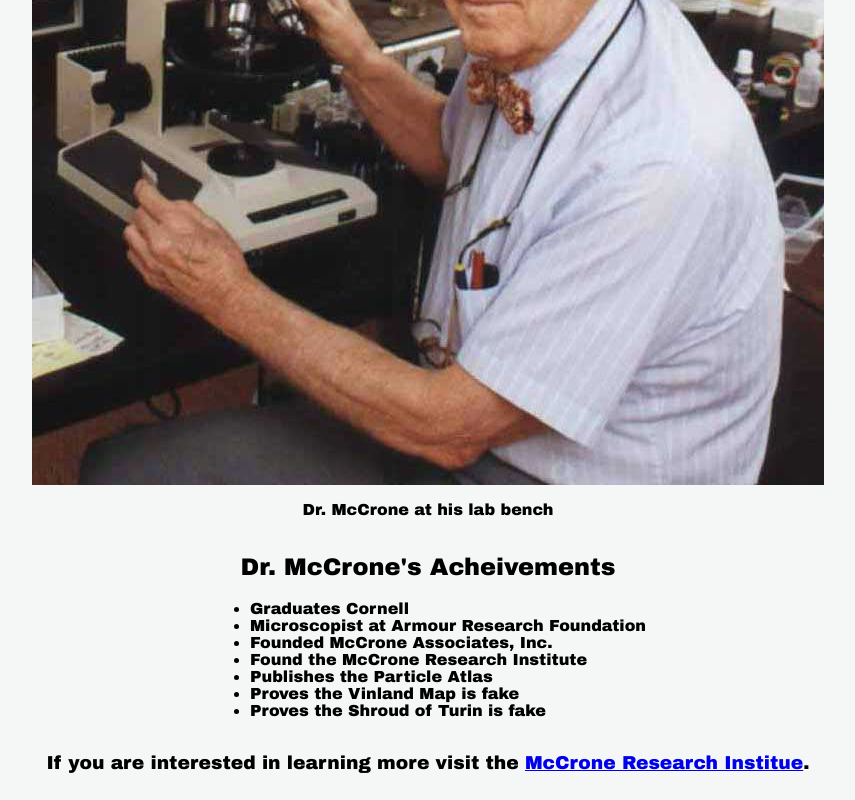
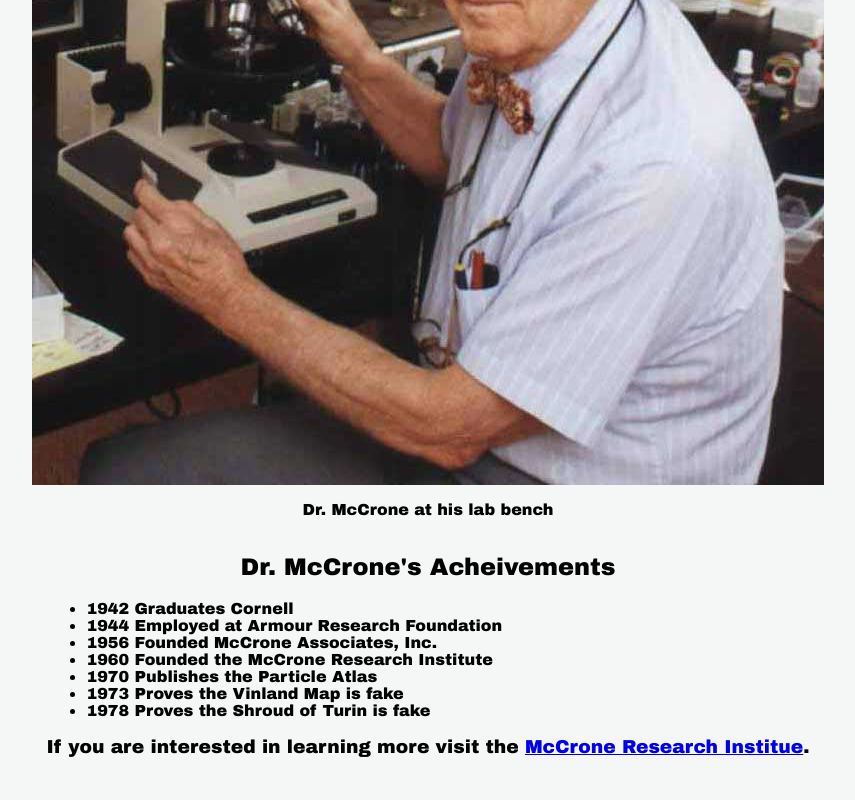
Before and after one commit to jdubs923/tribute-page, a plain HTML site: page index.html in a window 1280 px wide. Shown: the part 490-1290 px from the top of the page, without its empty margins (212-1067 px from the left). Drawn offline with Linux system fonts and the light colour scheme.

Commit message:
adds dates and groups bottom elements

```diff
--- a/index.html
+++ b/index.html
@@ -14,19 +14,21 @@
             <img id="image" src="images/walter-mccrone.jpg" alt="Photo of Dr. Walter McCrone">
             <p id="img-caption">Dr. McCrone at his lab bench</p>
         </div>
-        <div id="tribute-info">
-            <h2 id="list-title">Dr. McCrone's Acheivements</h2>
-            <ul>
-                <li>Graduates Cornell</li>
-                <li>Microscopist at Armour Research Foundation</li>
-                <li>Founded McCrone Associates, Inc.</li>
-                <li>Found the McCrone Research Institute</li>
-                <li>Publishes the Particle Atlas</li>
-                <li>Proves the Vinland Map is fake</li>
-                <li>Proves the Shroud of Turin is fake</li>
-            </ul>
+        <div class="bottom-section">
+            <div id="tribute-info">
+                <h2 id="list-title">Dr. McCrone's Acheivements</h2>
+                    <ul>
+                        <li><strong>1942</strong> Graduates Cornell</li>
+                        <li><strong>1944</strong> Employed at Armour Research Foundation</li>
+                        <li><strong>1956</strong> Founded McCrone Associates, Inc.</li>
+                        <li><strong>1960</strong> Founded the McCrone Research Institute</li>
+                        <li><strong>1970</strong> Publishes the Particle Atlas</li>
+                        <li><strong>1973</strong> Proves the Vinland Map is fake</li>
+                        <li><strong>1978</strong> Proves the Shroud of Turin is fake</li>
+                    </ul>
+            </div>
+            <h3 id="closing">If you are interested in learning more visit the <a id="tribute-link" target="_blank" href="http://www.mccroneinstitute.org">McCrone Research Institue</a>.</h3>
         </div>
-        <h3>If you are interested in learning more visit the <a id="tribute-link" target="_blank" href="http://www.mccroneinstitute.org">McCrone Research Institue</a>.</h3>
-        <script src="https://cdn.freecodecamp.org/testable-projects-fcc/v1/bundle.js"></script>
+            <script src="https://cdn.freecodecamp.org/testable-projects-fcc/v1/bundle.js"></script>
     </body>
 </html>
```
